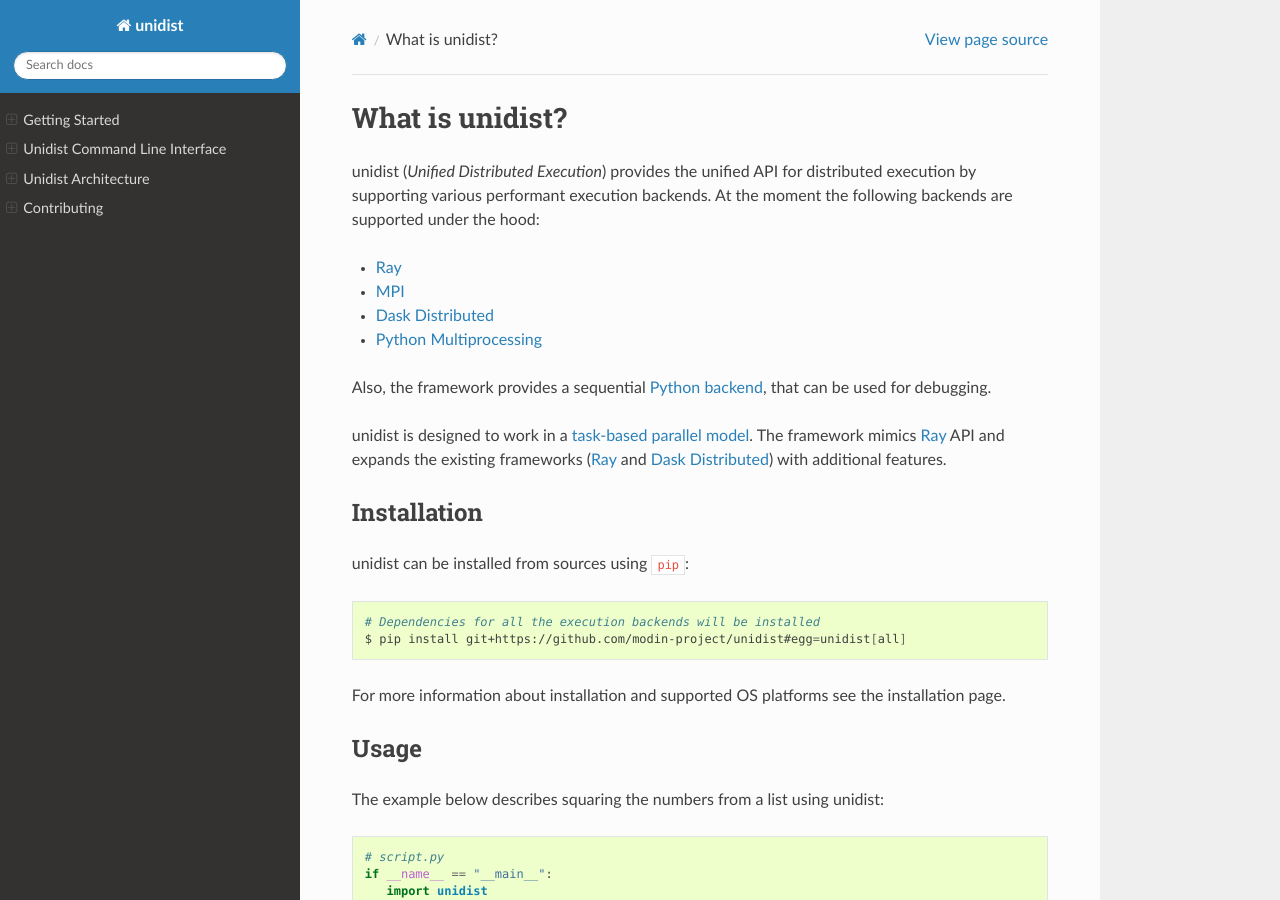
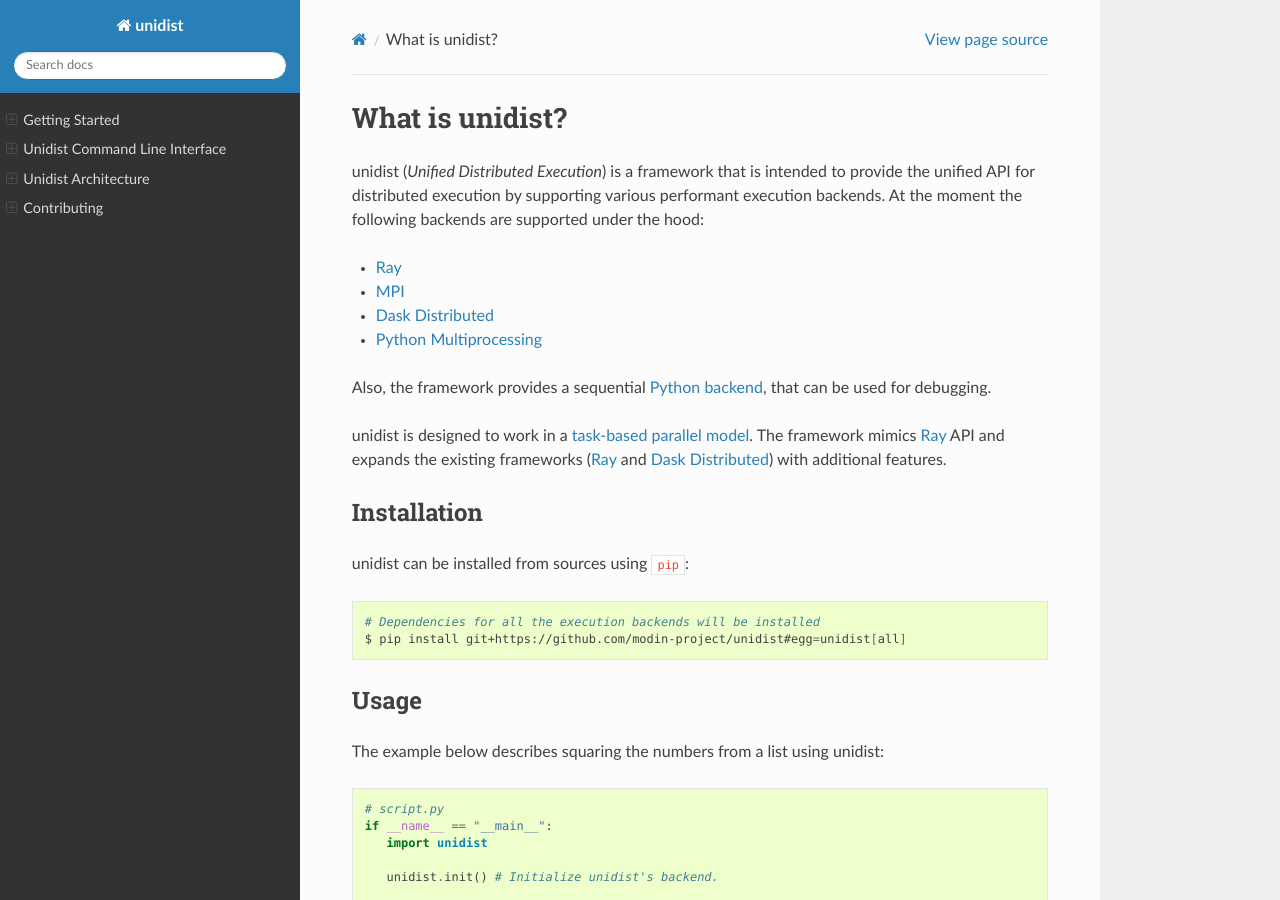
Before and after one commit to modin-project/unidist, a Sphinx documentation site: the page built from docs/index.rst, in a window 1280 px wide and 900 px high. Built offline with Sphinx 7.4.7 and the Read the Docs theme 2.0.0, drawn with Linux system fonts in a browser that asks for light colours.

Commit message:
Apply part of review suggestions

```diff
--- a/docs/index.rst
+++ b/docs/index.rst
@@ -6,8 +6,8 @@
 What is unidist?
 """"""""""""""""
 
-unidist (`Unified Distributed Execution`) provides the unified API for distributed execution by supporting various performant execution backends.
-At the moment the following backends are supported under the hood:
+unidist (`Unified Distributed Execution`) is a framework that is intended to provide the unified API for distributed
+execution by supporting various performant execution backends. At the moment the following backends are supported under the hood:
 
 * `Ray`_
 * `MPI`_
@@ -29,8 +29,6 @@
 
    # Dependencies for all the execution backends will be installed
    $ pip install git+https://github.com/modin-project/unidist#egg=unidist[all]
-
-For more information about installation and supported OS platforms see the installation page.
 
 Usage
 =====
```
